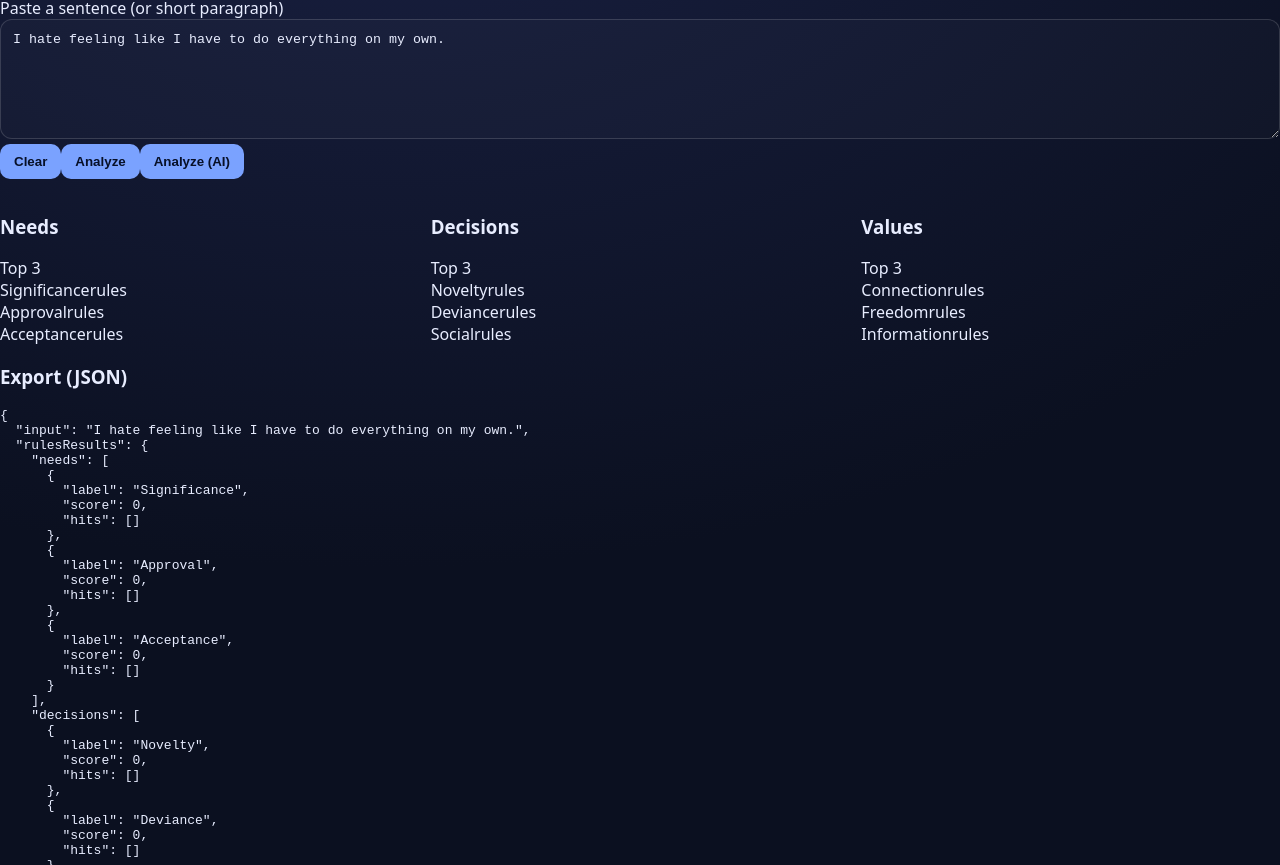
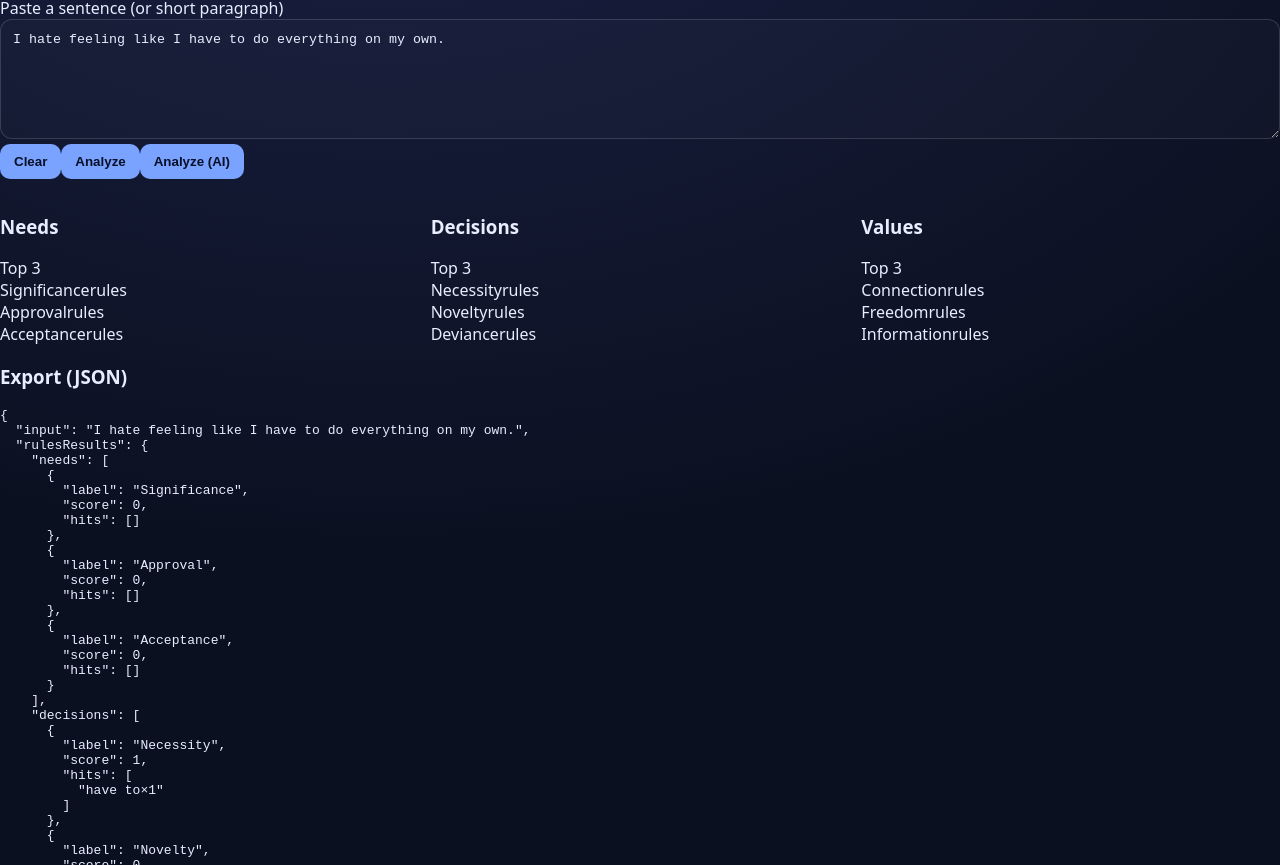
Before and after one commit to blakemcdonald55-star/Behavior-Compass-, a Next.js app: page / in a window 1280 px wide. Shown: the part 95-960 px from the top of the page. Built offline with nearby package versions, Linux system fonts and the light colour scheme.

Commit message:
Update page.tsx

```diff
--- a/app/page.tsx
+++ b/app/page.tsx
@@ -2,11 +2,11 @@
 
 import React, { useMemo, useState } from "react";
 
-/* safety helpers */
+/* ---------- tiny safety helpers ---------- */
 const s = (str?: string) => (typeof str === "string" ? str : "");
 const a = <T,>(arr?: T[]) => (Array.isArray(arr) ? arr : []);
 
-/* taxonomy */
+/* ---------- taxonomy ---------- */
 const TAXONOMY = {
   needs: [
     "Significance",
@@ -34,15 +34,109 @@ const TAXONOMY = {
   ],
 };
 
-/* simple rules scoring placeholder */
+/* ---------- crude keyword lists to make 'Analyze' respond ---------- */
+const KEYWORDS: Record<string, string[]> = {
+  // Needs
+  Significance: ["i matter","matter","important","best","special","recognize","recognition","impact"],
+  Approval: ["approve","approval","validate","validation","like me","impress","accept me","admire"],
+  Acceptance: ["accept","belong","included","welcome","fit in","part of"],
+  Intelligence: ["smart","intelligent","figure out","understand","learn","knowledgeable","clever"],
+  "Strength/Power": ["power","control","in control","strong","dominate","lead","authority"],
+  Pity: ["feel sorry","pity","victim","helpless","poor me"],
+
+  // Decisions
+  Novelty: ["new","novel","adventure","explore","different","variety","fresh"],
+  Deviance: ["break rules","against the rules","rebel","nonconform","edge","taboo"],
+  Social: ["together","friends","team","group","we ","community","social"],
+  Conformity: ["normal","standard","expected","proper","should","supposed to"],
+  Investment: ["invest","commit","long term","sacrifice","pay off","return","roi"],
+  Necessity: ["have to","need to","must","required","necessary","obligation"],
+
+  // Values
+  Connection: ["connect","connection","relationship","bond","intimacy","together","belong"],
+  Freedom: ["free","freedom","autonomy","independent","my way","choice"],
+  Information: ["information","data","facts","learn","research","understand"],
+  Recognition: ["recognize","recognition","credit","acknowledge","applause","famous"],
+  Growth: ["grow","growth","improve","progress","develop","level up","mastery"],
+};
+
+/* ---------- rules scorer (very simple) ---------- */
 function scoreCategory(text: string, labels: string[]) {
+  const t = text.toLowerCase();
   return labels
-    .map((label) => ({
-      label,
-      score: 0,
-      hits: [] as string[],
-    }))
+    .map((label) => {
+      const words = KEYWORDS[label] || [];
+      let hits: string[] = [];
+      let score = 0;
+
+      for (const w of words) {
+        const needle = w.toLowerCase();
+        const count = needle ? t.split(needle).length - 1 : 0;
+        if (count > 0) {
+          hits.push(`${needle}×${count}`);
+          score += count; // 1 point per hit
+        }
+      }
+
+      // clamp to 0..5
+      const scaled = Math.max(0, Math.min(5, score));
+
+      return { label, score: scaled, hits };
+    })
+    .sort((a, b) => b.score - a.score)
     .slice(0, 3);
+}
+
+/* ---------- normalize any AI response into our common shape ---------- */
+type Item = { label: string; score?: number; why?: string };
+
+function normalizeAI(raw: any, fallbackInput: string) {
+  // If server already returned normalized { ok, needs, ... }
+  if (raw && raw.ok === true) {
+    return {
+      input: s(raw.input) || fallbackInput,
+      needs: a<Item>(raw.needs),
+      decisions: a<Item>(raw.decisions),
+      values: a<Item>(raw.values),
+      rationale: s(raw.rationale),
+    };
+  }
+
+  // If we received a raw OpenAI chat response, try to extract JSON
+  const content =
+    raw?.choices?.[0]?.message?.content ??
+    raw?.message?.content ??
+    raw?.content ??
+    "";
+
+  let parsed: any = null;
+  if (typeof content === "string") {
+    try {
+      parsed = JSON.parse(content);
+    } catch {
+      // if it's not JSON, just return empty
+      parsed = null;
+    }
+  }
+
+  if (parsed) {
+    return {
+      input: s(parsed.input) || fallbackInput,
+      needs: a<Item>(parsed.needs),
+      decisions: a<Item>(parsed.decisions),
+      values: a<Item>(parsed.values),
+      rationale: s(parsed.rationale),
+    };
+  }
+
+  // fallback empty
+  return {
+    input: fallbackInput,
+    needs: [] as Item[],
+    decisions: [] as Item[],
+    values: [] as Item[],
+    rationale: "",
+  };
 }
 
 export default function Page() {
@@ -50,8 +144,9 @@ export default function Page() {
     "I hate feeling like I have to do everything on my own."
   );
 
+  /* rules results update whenever input changes */
   const rulesResults = useMemo(() => {
-    const t = s(input).toLowerCase();
+    const t = s(input);
     return {
       needs: scoreCategory(t, TAXONOMY.needs),
       decisions: scoreCategory(t, TAXONOMY.decisions),
@@ -59,14 +154,14 @@ export default function Page() {
     };
   }, [input]);
 
-  // AI state
+  /* AI state */
   const [aiLoading, setAiLoading] = useState(false);
   const [aiError, setAiError] = useState<string | null>(null);
   const [aiResults, setAiResults] = useState<{
     input: string;
-    needs: Array<{ label: string; score?: number; why?: string }>;
-    decisions: Array<{ label: string; score?: number; why?: string }>;
-    values: Array<{ label: string; score?: number; why?: string }>;
+    needs: Item[];
+    decisions: Item[];
+    values: Item[];
     rationale?: string;
   } | null>(null);
 
@@ -81,13 +176,13 @@ export default function Page() {
         body: JSON.stringify({ text: input.trim() }),
       });
 
-      const raw = await res.text();
+      const rawText = await res.text();
       let data: any;
       try {
-        data = JSON.parse(raw);
+        data = JSON.parse(rawText);
       } catch {
         throw new Error(
-          `Non-JSON response (status ${res.status}): ${s(raw).slice(0, 200)}`
+          `Non-JSON response (status ${res.status}): ${s(rawText).slice(0, 200)}`
         );
       }
 
@@ -95,13 +190,8 @@ export default function Page() {
         throw new Error(data?.error || `HTTP ${res.status}`);
       }
 
-      setAiResults({
-        input: s(data.input) || input,
-        needs: a(data.needs),
-        decisions: a(data.decisions),
-        values: a(data.values),
-        rationale: s(data.rationale),
-      });
+      const normalized = normalizeAI(data, input);
+      setAiResults(normalized);
     } catch (err: any) {
       setAiError(err?.message || "AI analysis failed");
       console.error("AI analyze error:", err);
@@ -110,14 +200,15 @@ export default function Page() {
     }
   };
 
+  const show = aiResults; // if AI ran, show it; else show rules
+
   return (
     <main className="min-h-screen bg-[#0b1020] text-white px-6 py-10">
       <div className="mx-auto max-w-5xl">
         <h1 className="text-3xl font-semibold">Behavior Compass Classifier</h1>
         <p className="mt-1 text-sm text-white/60">
           Paste → <span className="font-medium">Analyze</span> (rules) or{" "}
-          <span className="font-medium">Analyze (AI)</span> for the semantic
-          breakdown.
+          <span className="font-medium">Analyze (AI)</span> for the semantic breakdown.
         </p>
 
         {/* Input */}
@@ -142,12 +233,15 @@ export default function Page() {
             >
               Clear
             </button>
+
+            {/* Rules analyze just re-triggers useMemo (already bound to input) */}
             <button
               className="rounded-md bg-indigo-600 px-3 py-2 text-sm hover:bg-indigo-500"
-              onClick={() => setInput((v) => v)} // triggers rules useMemo
+              onClick={() => setInput((v) => v)}
             >
               Analyze
             </button>
+
             <button
               className="rounded-md bg-emerald-600 px-3 py-2 text-sm hover:bg-emerald-500 disabled:opacity-60"
               disabled={aiLoading || !input.trim()}
@@ -164,7 +258,7 @@ export default function Page() {
           )}
         </div>
 
-        {/* Results grid */}
+        {/* Results */}
         <div className="mt-8 grid gap-6 md:grid-cols-3">
           {/* Needs */}
           <div className="rounded-xl border border-white/10 bg-white/5 p-4">
@@ -172,44 +266,23 @@ export default function Page() {
               <h3 className="font-semibold">Needs</h3>
               <span className="text-xs text-white/50">Top 3</span>
             </div>
-            {a(aiResults?.needs).length ? (
-              a(aiResults?.needs)
-                .slice(0, 3)
-                .map((n, i) => (
-                  <div
-                    key={i}
-                    className="mt-2 rounded-md bg-black/30 px-3 py-2 text-sm"
-                  >
+            {(show ? a(show.needs) : a(rulesResults.needs)).slice(0, 3).map((n, i) => (
+              <div key={i} className="mt-2 rounded-md bg-black/30 px-3 py-2 text-sm">
                 <div className="flex items-center justify-between">
                   <span className="font-medium">{n.label}</span>
-                      {typeof n.score === "number" && (
-                        <span className="text-emerald-300">
-                          {n.score.toFixed(2)}
-                        </span>
+                  {show ? (
+                    typeof n.score === "number" && (
+                      <span className="text-emerald-300">{n.score.toFixed(2)}</span>
+                    )
+                  ) : (
+                    <span className="ml-2 text-white/40 text-xs">rules</span>
                   )}
                 </div>
-                    {s(n.why) && (
-                      <p className="mt-1 text-white/70 text-xs">
-                        {s(n.why).slice(0, 220)}
-                      </p>
+                {show && s(n.why) && (
+                  <p className="mt-1 text-white/70 text-xs">{s(n.why).slice(0, 220)}</p>
                 )}
               </div>
-                ))
-            ) : (
-              scoreCategory(s(input).toLowerCase(), TAXONOMY.needs)
-                .slice(0, 3)
-                .map((n, i) => (
-                  <div
-                    key={i}
-                    className="mt-2 rounded-md bg-black/30 px-3 py-2 text-sm"
-                  >
-                    <div className="flex items-center justify-between">
-                      <span className="font-medium">{n.label}</span>
-                      <span className="ml-2 text-white/40 text-xs">rules</span>
-                    </div>
-                  </div>
-                ))
-            )}
+            ))}
           </div>
 
           {/* Decisions */}
@@ -218,44 +291,23 @@ export default function Page() {
               <h3 className="font-semibold">Decisions</h3>
               <span className="text-xs text-white/50">Top 3</span>
             </div>
-            {a(aiResults?.decisions).length ? (
-              a(aiResults?.decisions)
-                .slice(0, 3)
-                .map((n, i) => (
-                  <div
-                    key={i}
-                    className="mt-2 rounded-md bg-black/30 px-3 py-2 text-sm"
-                  >
+            {(show ? a(show.decisions) : a(rulesResults.decisions)).slice(0, 3).map((n, i) => (
+              <div key={i} className="mt-2 rounded-md bg-black/30 px-3 py-2 text-sm">
                 <div className="flex items-center justify-between">
                   <span className="font-medium">{n.label}</span>
-                      {typeof n.score === "number" && (
-                        <span className="text-emerald-300">
-                          {n.score.toFixed(2)}
-                        </span>
+                  {show ? (
+                    typeof n.score === "number" && (
+                      <span className="text-emerald-300">{n.score.toFixed(2)}</span>
+                    )
+                  ) : (
+                    <span className="ml-2 text-white/40 text-xs">rules</span>
                   )}
                 </div>
-                    {s(n.why) && (
-                      <p className="mt-1 text-white/70 text-xs">
-                        {s(n.why).slice(0, 220)}
-                      </p>
+                {show && s(n.why) && (
+                  <p className="mt-1 text-white/70 text-xs">{s(n.why).slice(0, 220)}</p>
                 )}
               </div>
-                ))
-            ) : (
-              scoreCategory(s(input).toLowerCase(), TAXONOMY.decisions)
-                .slice(0, 3)
-                .map((n, i) => (
-                  <div
-                    key={i}
-                    className="mt-2 rounded-md bg-black/30 px-3 py-2 text-sm"
-                  >
-                    <div className="flex items-center justify-between">
-                      <span className="font-medium">{n.label}</span>
-                      <span className="ml-2 text-white/40 text-xs">rules</span>
-                    </div>
-                  </div>
-                ))
-            )}
+            ))}
           </div>
 
           {/* Values */}
@@ -264,44 +316,23 @@ export default function Page() {
               <h3 className="font-semibold">Values</h3>
               <span className="text-xs text-white/50">Top 3</span>
             </div>
-            {a(aiResults?.values).length ? (
-              a(aiResults?.values)
-                .slice(0, 3)
-                .map((n, i) => (
-                  <div
-                    key={i}
-                    className="mt-2 rounded-md bg-black/30 px-3 py-2 text-sm"
-                  >
+            {(show ? a(show.values) : a(rulesResults.values)).slice(0, 3).map((n, i) => (
+              <div key={i} className="mt-2 rounded-md bg-black/30 px-3 py-2 text-sm">
                 <div className="flex items-center justify-between">
                   <span className="font-medium">{n.label}</span>
-                      {typeof n.score === "number" && (
-                        <span className="text-emerald-300">
-                          {n.score.toFixed(2)}
-                        </span>
+                  {show ? (
+                    typeof n.score === "number" && (
+                      <span className="text-emerald-300">{n.score.toFixed(2)}</span>
+                    )
+                  ) : (
+                    <span className="ml-2 text-white/40 text-xs">rules</span>
                   )}
                 </div>
-                    {s(n.why) && (
-                      <p className="mt-1 text-white/70 text-xs">
-                        {s(n.why).slice(0, 220)}
-                      </p>
+                {show && s(n.why) && (
+                  <p className="mt-1 text-white/70 text-xs">{s(n.why).slice(0, 220)}</p>
                 )}
               </div>
-                ))
-            ) : (
-              scoreCategory(s(input).toLowerCase(), TAXONOMY.values)
-                .slice(0, 3)
-                .map((n, i) => (
-                  <div
-                    key={i}
-                    className="mt-2 rounded-md bg-black/30 px-3 py-2 text-sm"
-                  >
-                    <div className="flex items-center justify-between">
-                      <span className="font-medium">{n.label}</span>
-                      <span className="ml-2 text-white/40 text-xs">rules</span>
-                    </div>
-                  </div>
-                ))
-            )}
+            ))}
           </div>
         </div>
 
```
Lines whose indentation alone changed are shown as unchanged.
